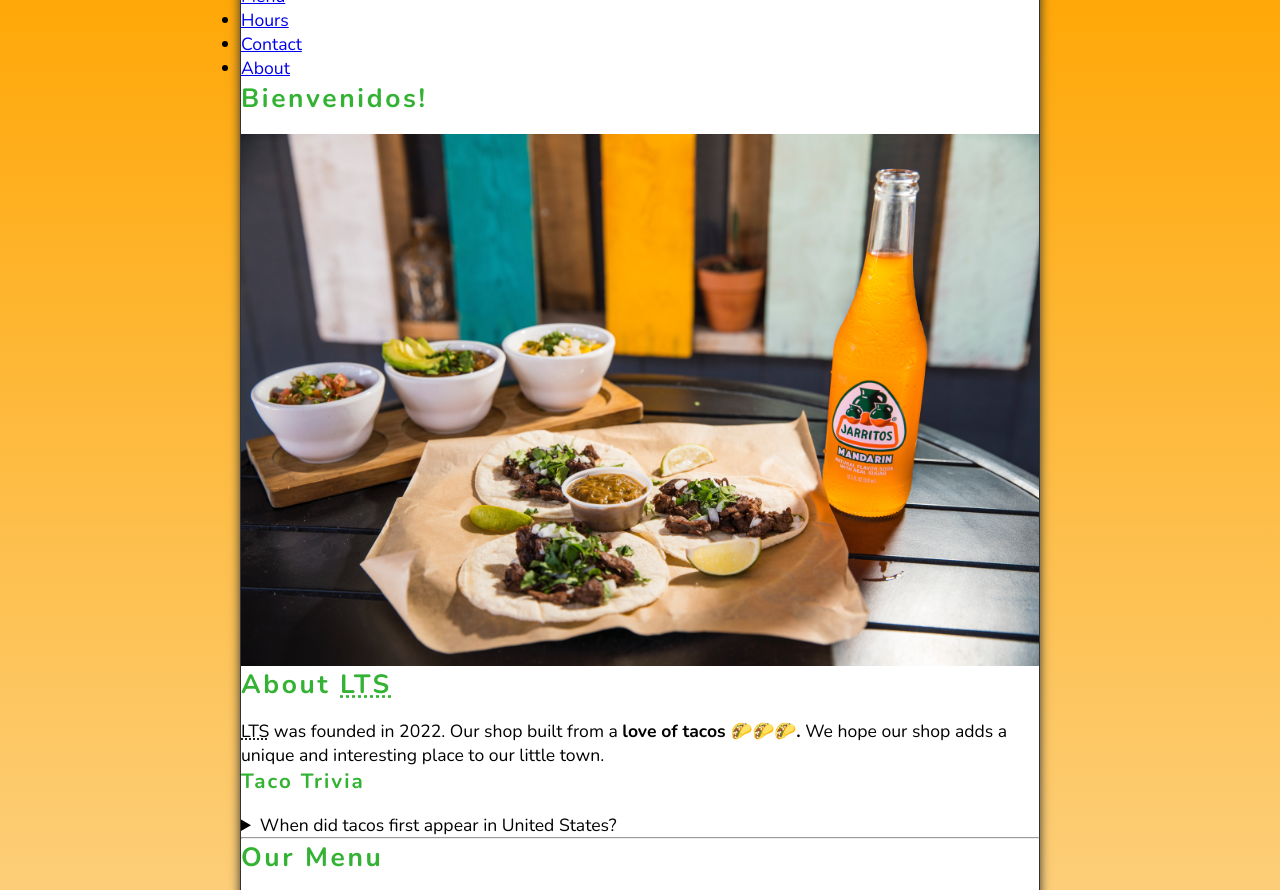
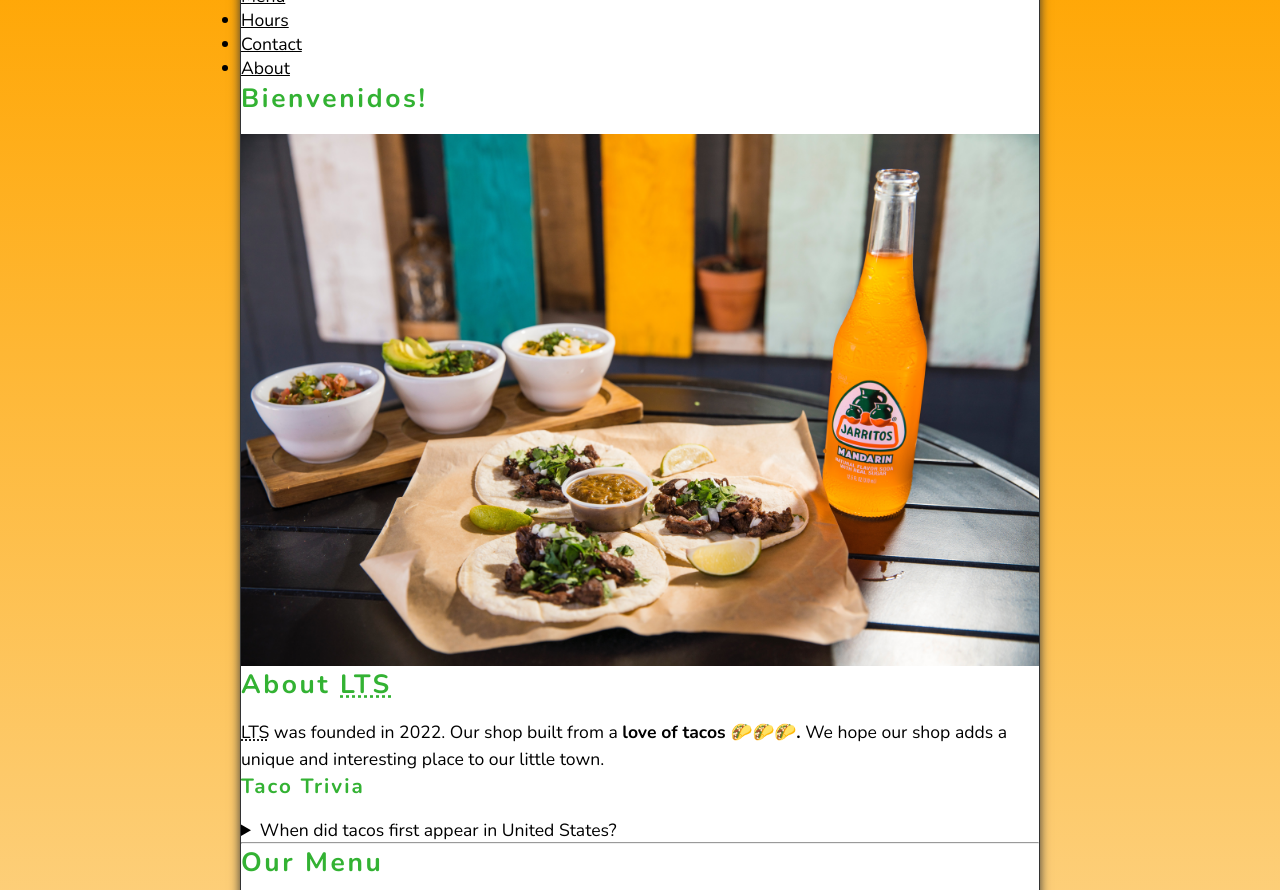
Before and after one commit to RobelAlemayehu/Little-Taco-Shop-Website, a plain HTML site: page index.html in a window 1280 px wide. Shown: the part 64-954 px from the top of the page. Drawn offline with nearby package versions, Linux system fonts and the light colour scheme.

Commit message:
Add CSS for paragraph and anchor

```diff
--- a/CSS/styles.css
+++ b/CSS/styles.css
@@ -26,6 +26,10 @@ input,button,textarea{
     --BODY-BGCOLOR: #FFF;
     --FONT-COLOR:#000;
     --HIGHLIGHT-COLOR:rgb(51,178,51);
+    --LINK-COLOR:#000;
+    --LINK-HOVER: hsla(0,0%,0%, 0.6);
+    --LINK-ACTIVE: orange;
+
 
     --BORDER-COLOR: #333;
     --BORDERS: 1px solid var(--BORDER-COLOR);
@@ -67,3 +71,17 @@ h2, h3{
     margin-bottom: 1rem;
     color: var(--HIGHLIGHT-COLOR);
 }
+p{
+    line-height: 1.5;
+}
+
+a:any-link{
+    color: var(--LINK-COLOR);
+}
+
+a:hover, a:focus-visible{
+    color: var(--LINK-HOVER);
+}
+a:active{
+    color: var(--LINK-ACTIVE);
+}
```
